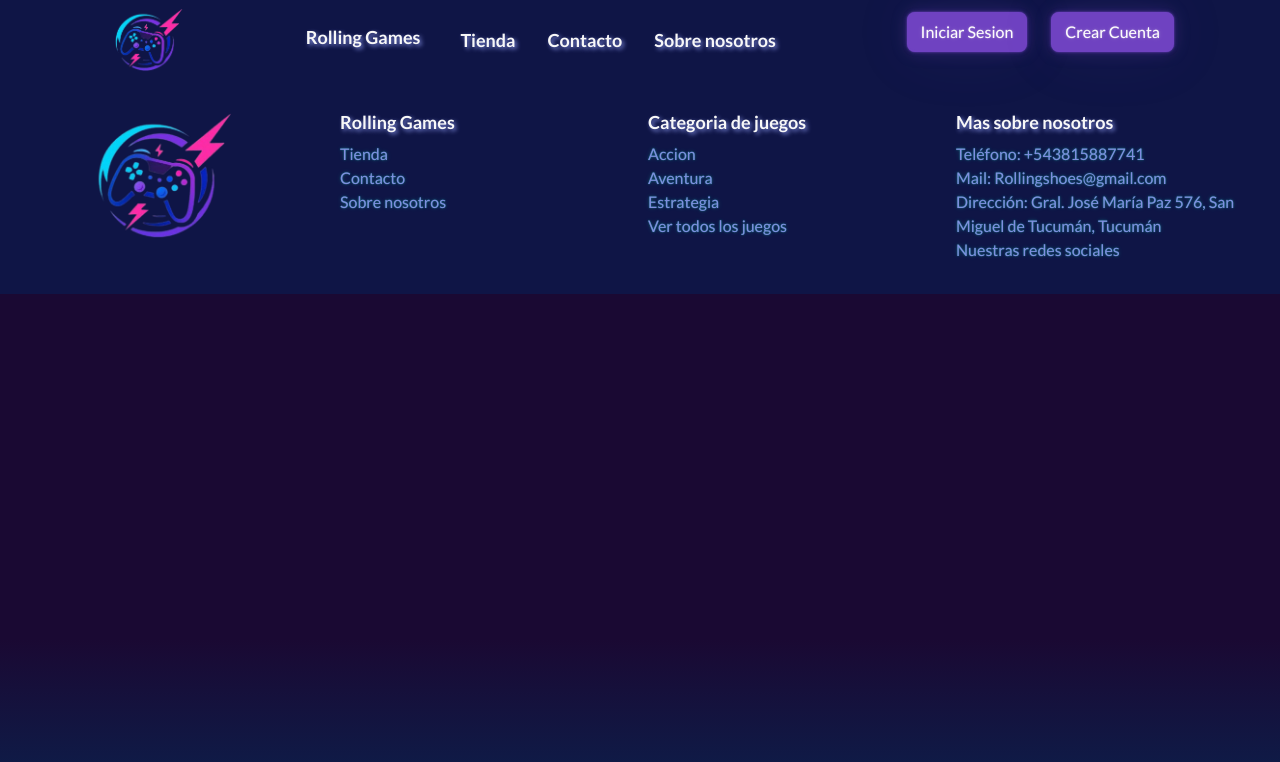
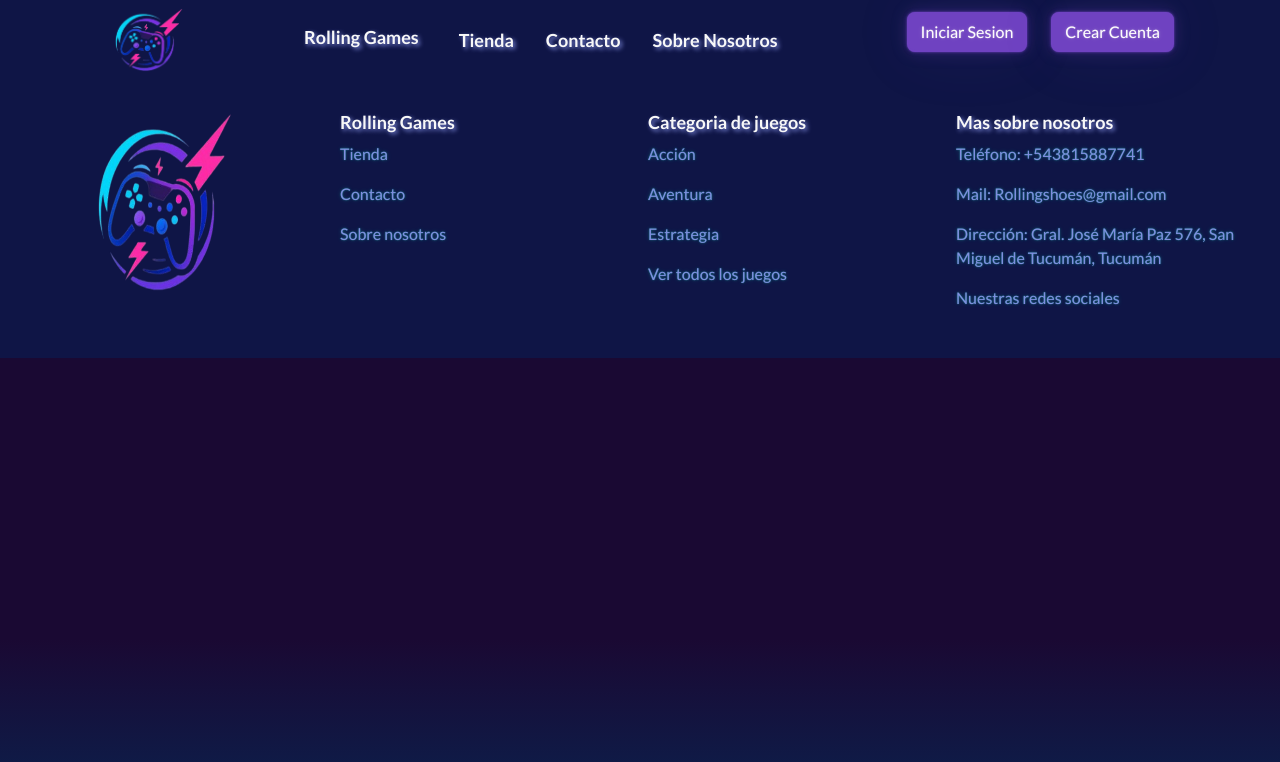
Before and after one commit to nachodev2/rollingGaming, a React (Vite) app: page / in a window 1280 px wide. Shown: the top 762 px of the page. Built offline with nearby package versions, Linux system fonts and the light colour scheme.

Commit message:
se cambio algunos etiquetas del maquetado por componentes de react rout

```diff
--- a/src/components/shared/Footer.jsx
+++ b/src/components/shared/Footer.jsx
@@ -1,48 +1,74 @@
-import "./navFooter.css"
-
+import "./navFooter.css";
+import { Link } from "react-router";
 const Footer = () => {
   return (
     <footer className="colorNavbar d-flex justify-content-around">
       <section>
-        <img src="/logoNavFooter.png" alt="Logo de RollingGames" className="logoFooter"/>
+        <img
+          src="/logoNavFooter.png"
+          alt="Logo de RollingGames"
+          className="logoFooter"
+        />
       </section>
       <section>
         <h4 className="textNavFooter">Rolling Games</h4>
         <ul className="m-0 list-unstyled text-light">
-          <li><a href="" className="textListFooter">Tienda</a></li>
-          <li><a href="" className="textListFooter">Contacto</a></li>
-          <li><a href="" className="textListFooter">Sobre nosotros</a></li>
-
+          <li className="mb-3">
+            <Link to="/tienda" className="textListFooter">
+              Tienda
+            </Link>
+          </li>
+          <li className="mb-3">
+            <Link to="/contacto" className="textListFooter">
+              Contacto
+            </Link>
+          </li>
+          <li className="mb-3">
+            <Link to="/sobre-nosotros" className="textListFooter">
+              Sobre nosotros
+            </Link>
+          </li>
         </ul>
       </section>
       <section>
         <h5 className="textNavFooter">Categoria de juegos</h5>
         <ul className="m-0 list-unstyled text-light ">
-          <li><a href="" className="textListFooter">Accion</a></li>
-          <li><a href="" className="textListFooter">Aventura</a></li>
-          <li><a href="" className="textListFooter">Estrategia</a></li>
-          <li><a href="" className="textListFooter">Ver todos los juegos</a></li>
+          <li className="mb-3">
+            <Link to="/juegos/accion" className="textListFooter">
+              Acción
+            </Link>
+          </li>
+          <li className="mb-3">
+            <Link to="/juegos/aventura" className="textListFooter">
+              Aventura
+            </Link>
+          </li>
+          <li className="mb-3">
+            <Link to="/juegos/estrategia" className="textListFooter">
+              Estrategia
+            </Link>
+          </li>
+          <li className="mb-3">
+            <Link to="/juegos" className="textListFooter">
+              Ver todos los juegos
+            </Link>
+          </li>
         </ul>
       </section>
       <section>
         <h5 className="textNavFooter">Mas sobre nosotros</h5>
-          <ul className="m-0 list-unstyled textListFooter">
-            <li>Teléfono: +543815887741</li>
-            <li>Mail: Rollingshoes@gmail.com</li>
-            <li>
-              Dirección: Gral. José María Paz 576, San Miguel de
-              Tucumán, Tucumán
-            </li>
-            <li>
-            Nuestras redes sociales
-            </li>
-            <div class="text-center footerRedes">
-
-            </div>
+        <ul className="m-0 list-unstyled textListFooter">
+          <li className="mb-3">Teléfono: +543815887741</li>
+          <li className="mb-3">Mail: Rollingshoes@gmail.com</li>
+          <li className="mb-3">
+            Dirección: Gral. José María Paz 576, San Miguel de Tucumán, Tucumán
+          </li>
+          <li className="mb-3">Nuestras redes sociales</li>
+          <div class="text-center footerRedes"></div>
         </ul>
       </section>
     </footer>
-  )
-}
+  );
+};
 
-export default Footer
+export default Footer;
--- a/src/components/shared/Menu.jsx
+++ b/src/components/shared/Menu.jsx
@@ -1,10 +1,11 @@
-import { Button, Container, Nav, Navbar } from "react-bootstrap";
-import "./navFooter.css"
+import { Button, Container, Form, Nav, Navbar } from "react-bootstrap";
+import { Link } from "react-router";
+import "./navFooter.css";
 const Menu = () => {
   return (
     <div>
       <Navbar collapseOnSelect expand="lg" className="colorNavbar">
-        <Container  className="d-flex align-items-center justify-content-between">
+        <Container className="d-flex align-items-center justify-content-between">
           <div className="d-flex align-items-center">
             <img
               src="/logoNavFooter.png"
@@ -18,15 +19,21 @@
           />
           <Navbar.Collapse id="responsive-navbar-nav">
             <Nav className="mx-auto d-flex gap-3 me-4">
-             <Navbar.Brand href="#home" className="textNavFooter">Rolling Games</Navbar.Brand>
-              <Nav.Link href="#features" className="textNavFooter ">
+              <Navbar.Brand href="#home" className="textNavFooter">
+                Rolling Games
+              </Navbar.Brand>
+              <Nav.Link as={Link} to="/tienda" className="textNavFooter">
                 Tienda
               </Nav.Link>
-              <Nav.Link href="#features" className="textNavFooter ">
+              <Nav.Link as={Link} to="/contacto" className="textNavFooter">
                 Contacto
               </Nav.Link>
-              <Nav.Link href="#pricing" className="textNavFooter ">
-                Sobre nosotros
+              <Nav.Link
+                as={Link}
+                to="/sobre-nosotros"
+                className="textNavFooter"
+              >
+                Sobre Nosotros
               </Nav.Link>
             </Nav>
             <Nav className="ms-auto d-flex flex-row align-items-center margenT">
--- a/src/components/shared/navFooter.css
+++ b/src/components/shared/navFooter.css
@@ -16,7 +16,7 @@
   background-color: #0f1546;
 }
 .colorToggle{
-  background-color: #f394f8  !important
+  background-color: #EA39B8 !important
 }
 .textLogin{
   color: rgb(253, 252, 252) !important;
@@ -40,8 +40,10 @@
   min-width: 200px;
 }
 .textListFooter{
+
   text-decoration: none;
   color: #818de0
+
 }
 .tituloNav{
      font-weight: 1000;
```
